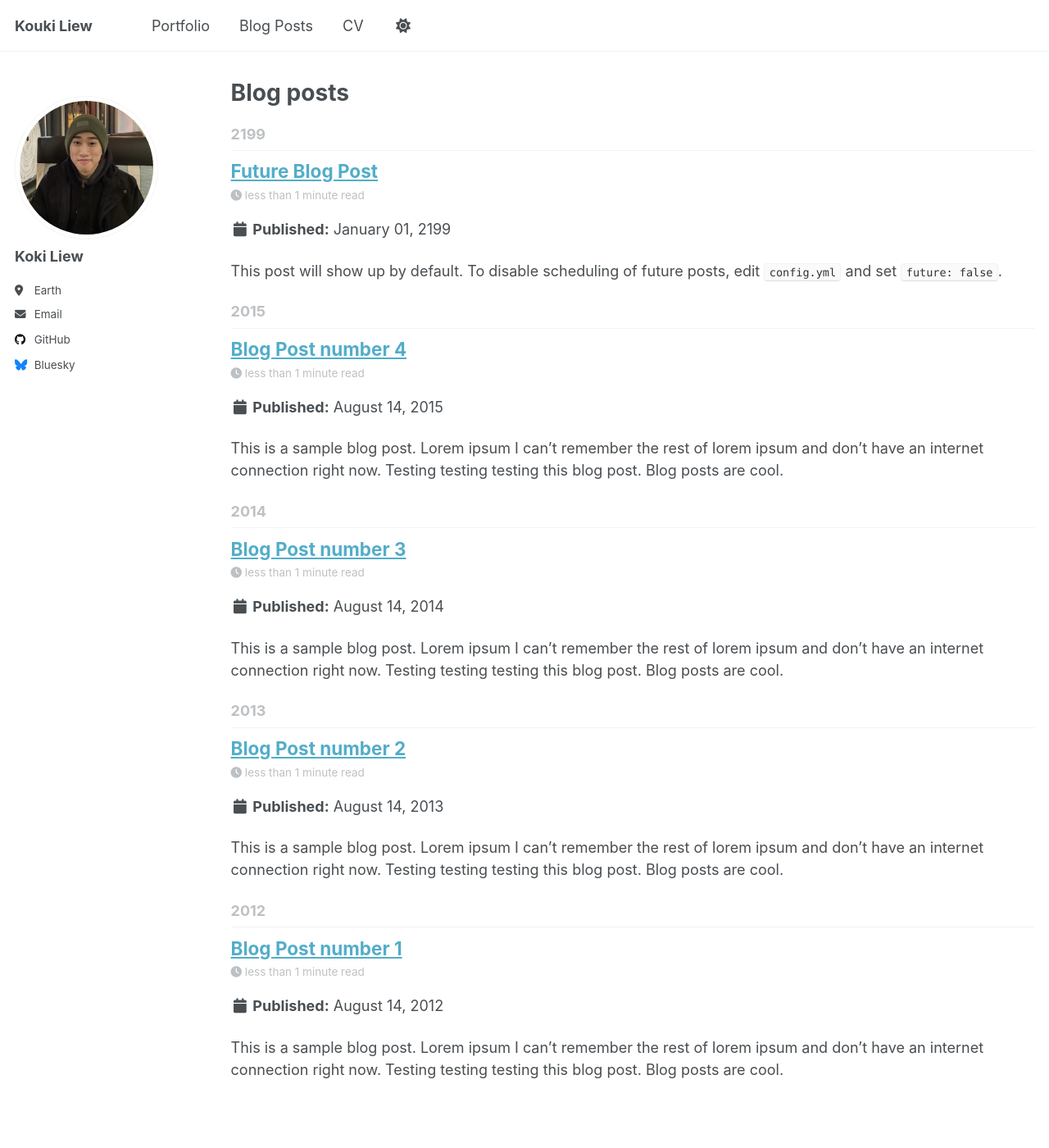
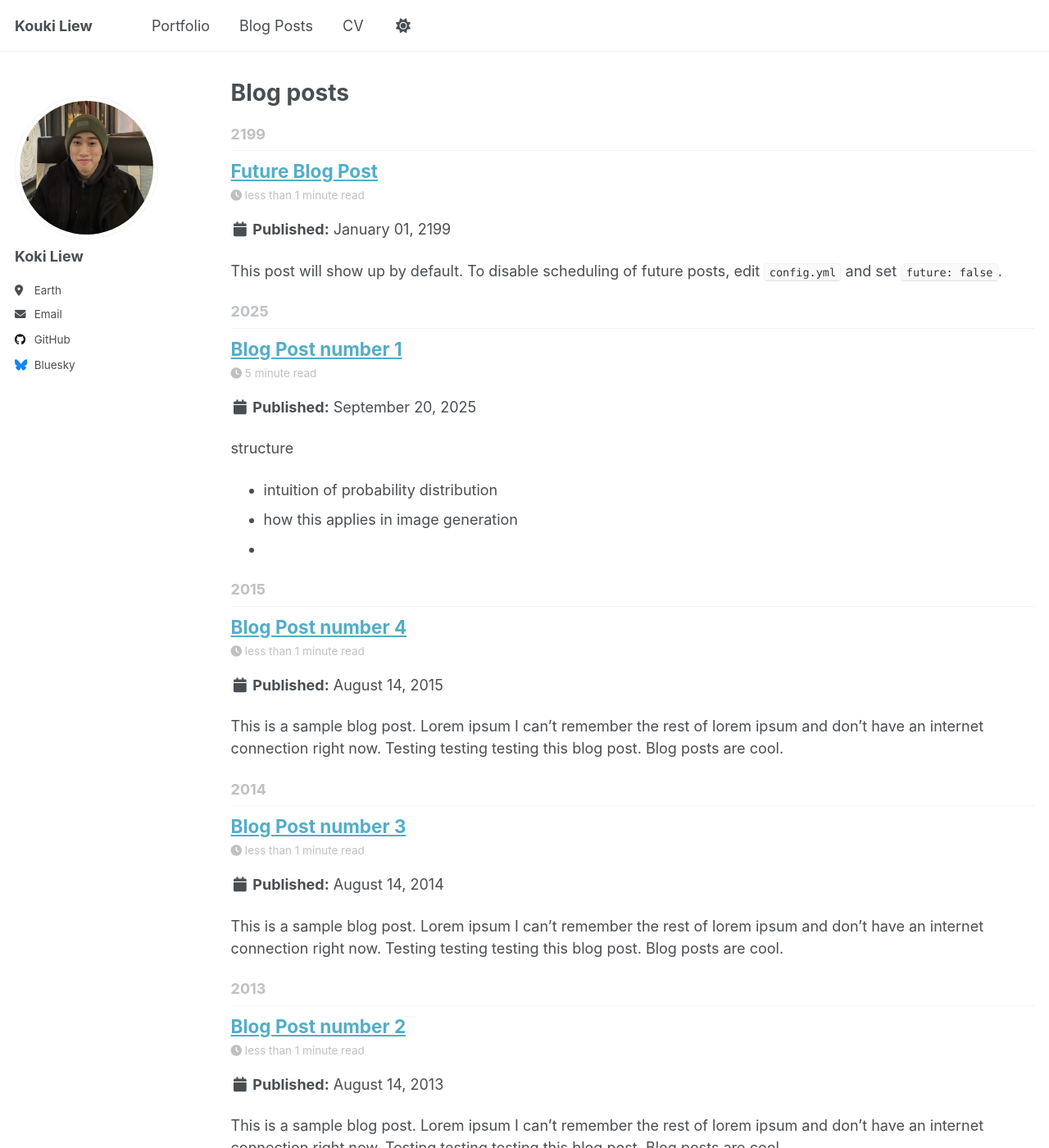
Before and after one commit to KokiYamanaka/kokiyamanaka.github.io, a Jekyll site: the page built from _pages/year-archive.html, in a window 1280 px wide and 1400 px high. Shown: the whole window at 82% size. Built offline with Jekyll 4.4.1, drawn with Linux system fonts in a browser that asks for light colours; a script that is not in the unit is left out; part of the change alters nothing that is shown.

Commit message:
Revise blog post for Stable Diffusion explanation
Updated blog post date, permalink, and content to explain Stable Diffusion and related concepts.

```diff
--- a/_posts/2012-08-14-blog-post-1.md
+++ b/_posts/2012-08-14-blog-post-1.md
@@ -1,20 +1,93 @@
 ---
 title: 'Blog Post number 1'
-date: 2012-08-14
-permalink: /posts/2012/08/blog-post-1/
+date: 2025-09-20
+permalink: /posts/2025/09/blog-post-1/
 tags:
-  - cool posts
-  - category1
-  - category2
+  - generative-ai
 ---
 
-This is a sample blog post. Lorem ipsum I can't remember the rest of lorem ipsum and don't have an internet connection right now. Testing testing testing this blog post. Blog posts are cool.
+structure
+- intuition of probability distribution
+- how this applies in image generation
+-
 
-Headings are cool
-======
+This article aims to explain Stable Diffusion with the most intuitive way ever.
 
-You can have many headings
-======
+# Intution behind Probability Distribution
 
-Aren't headings cool?
-------
+Imagine measuring the height of Earth’s 8.2 billion people.
+If you randomly pick one person, you’ll most likely get a height near the average (about 171 cm).
+A distribution shows how all those heights are spread out.
+Probability tells you the chance of picking a particular value.
+
+<img src="images/diff_distr.png">
+
+
+# Intution behind Diffusion Model
+
+Now let’s align that idea to diffusion model.
+You can think of diffusion model as a machine holding tons of images (about 170M) spread on a table.
+The machine knows how these images are spread out—some kinds appear more often than others.
+Suppose cat pictures appear the most, then if the model randomly draws an image, a cat is the most likely.
+But before training, the machine doesn’t know what kinds of images exist or how many there are.
+So we train it to recognize which images exist and how often each appears.
+This training is called "learning from distribution", and this is core reason behind how diffusion works.
+
+# Data Representations
+
+First, we need to see how images are represented in stable diffusion.
+Images are values from 0 (black) to 255 (white), usually organized as a tensor.
+A tensor has three matrices, each with arrays. Colored images use three matrices, black-and-white use one.
+For simplicity, let’s stick to black-and-white in a single matrix. (Stable diffusion actually takes a tensor.)
+This matrix flattens into a vector. For example, a 128×128 image becomes a vector of dimension 16,384.
+So, the model doesn’t hold tons of images but tons of vectors. Instead of images, we’re spreading vectors in pixel space.
+Now, recall we are drawing from this spread. Rather than full images, we’re drawing vectors. One might be [255,255,...,0], another [255,249,...,0]. This means we’re not just drawing the original images, but also ones slightly different from them.
+
+# Better Data Representations
+
+Most tasks don't required machines to deal with full pixel-to-pixel vectors.
+For instance, if you want machines to differentiate these two kanji images,
+then you might not even need to store the white background.
+Therefore, you can strip away some values from the vectors. This strip away action is called dimensionality reduction or more generally feature extraction. It is called dimensionality reduction because its reducing the amount of pivot in the vectors, and its called feature extraction because rather than keeping the raw data, it captures the essential features. In most machine learning tasks, most data are represented in that way. Even in nature, species perceives the external environment by only keeping keeping features.
+
+# VAE
+
+VAE (Variational Autoencoder) Components
+In stable diffusion, reduced vectors are called latent points. Together, they form the latent space.
+The VAE has three parts: encoder, latent space, decoder.
+
+- The encoder compresses an image into a simpler vector.
+- These vectors are stored in the latent space.
+- The decoder reconstructs the image from the compressed vector.
+
+In short, VAE removes non-essential features, then rebuilds the image from this simplified version.
+
+## Before VAE : AE
+
+Before going further, we need to mention AE, the predecessor of VAE, and explain why VAE was born.
+The AE (autoencoder) essentially does the same thing as VAE — strip away non-essential features from raw data.
+
+But it had two weakpoints.
+
+The first weakpoint is discontinuity. AE does not ensure that points close in the latent space decode into similar outputs. This means if we pick a random point near the latent code of a cat face, the decoder might produce something meaningless or very different, like a distorted dog. In other words, neighbors in the latent space don’t guarantee smooth, meaningful transitions.
+
+The second weakpoint is completeness. AE does not cover the entire latent space with meaningful codes. If you pick a random latent point, there’s a high chance the decoder won’t produce anything sensible.
+
+That’s why VAE was introduced: to enforce continuity and completeness, VAE removes these problems by making all similar latent points to be close together and also keeping the latent space bounded compactly.
+
+Intuitively, latent space is a like a rounded ball with many points. In AE, the ball has some spaces without points and different content were placed nearby. In contrast, the VAE is like rellocating those points so that it leaves no gaps and similar contents are within the neighbourhood.
+
+
+## Loss of VAE
+
+The loss function of AE is simply calculating the pixel-to-pixel difference to check the original image is similar to reconstructed image. This is formally expressed as the MSE between original image and the reconstructed image.
+
+Previously, we point out that placing unalike contents nearby or placing a gap without contents in a latent space creates issues. Therefore, we need to rellocate so the latent is continuous and complete. To do this, on top of AE's loss function, we add another term called kl divergence. This KL divergence regularization essentially helps rellocate those points, and organize the latent space more compact and complete.
+
+$$
+\mathcal{L}_{VAE} = \underbrace{\mathbb{E}_{q(z|x)}[\log p(x|z)]}_{\text{Reconstruction Loss}}
+\;-\;
+\underbrace{D_{KL}\big(q(z|x) \,\|\, p(z)\big)}_{\text{Regularization (KL Divergence)}}
+$$
+
+## Loss of VAE
```
